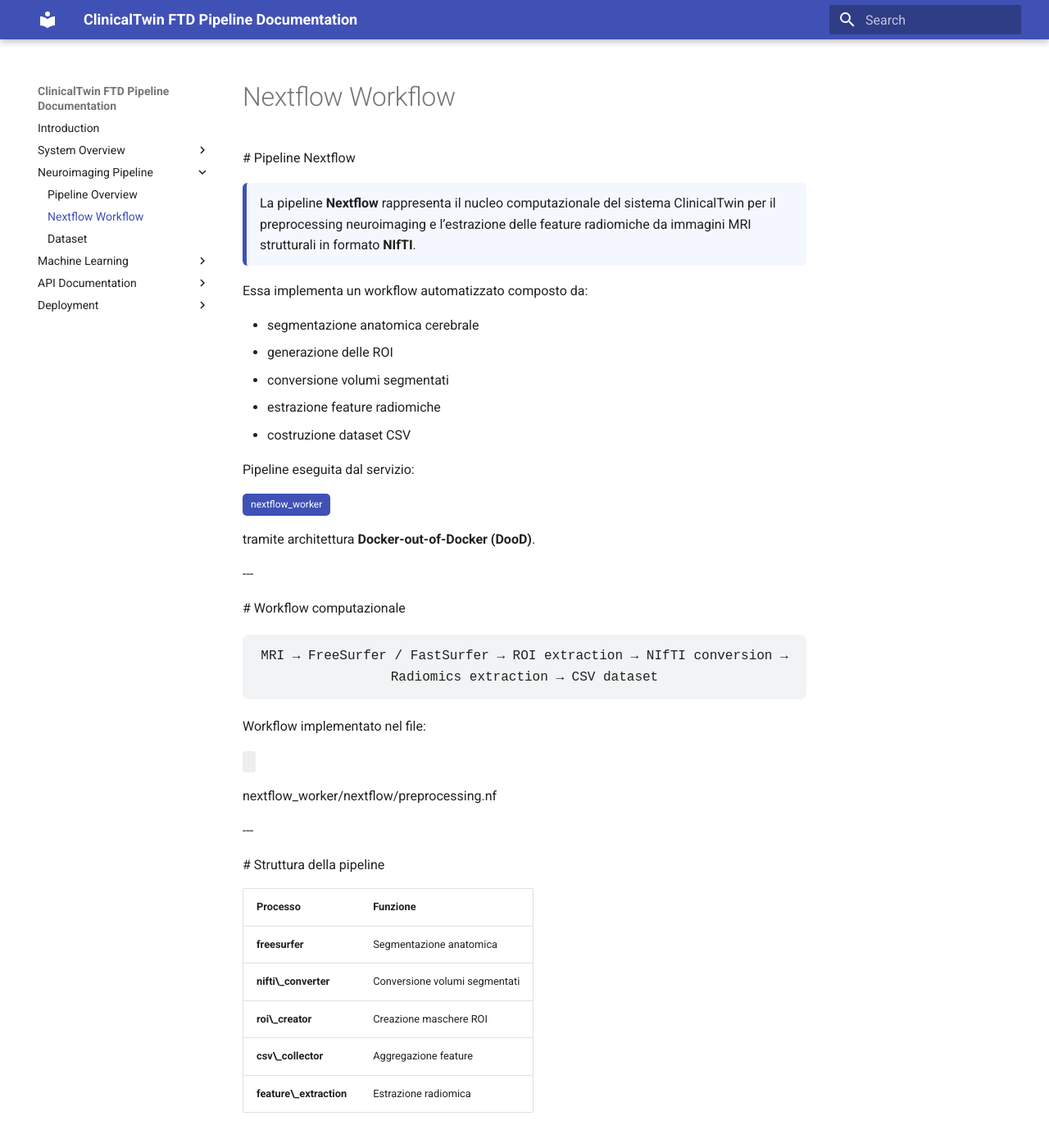
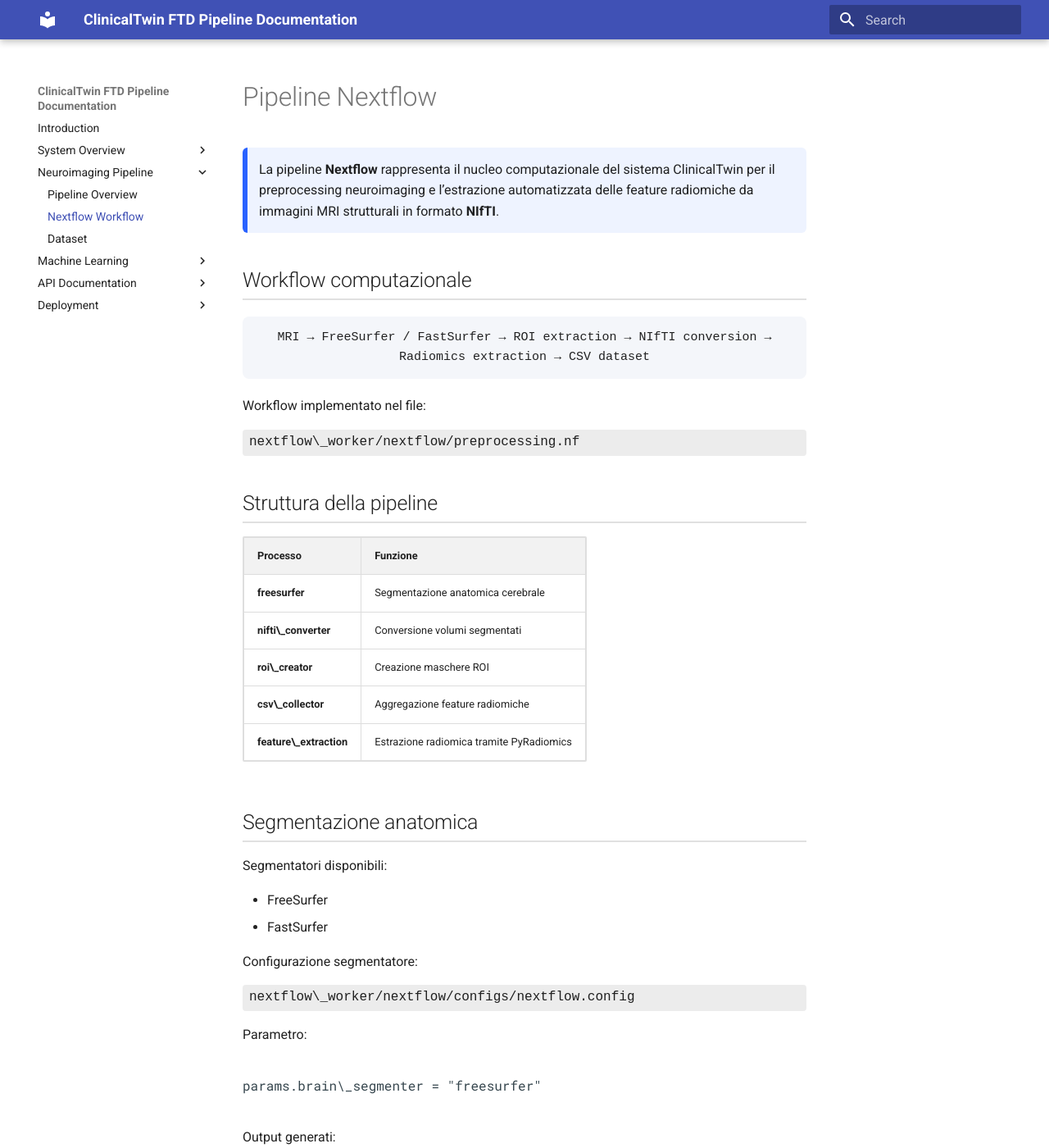
Before and after one commit to DomenicoVernone/Test, an MkDocs documentation site: the page built from docs/docs/nextflow.md, in a window 1280 px wide and 1400 px high. Shown: the whole window at 82% size. Built offline with MkDocs 1.6.1 and Material for MkDocs 9.7.7, drawn with Linux system fonts in a browser that asks for light colours; some of the changed text lies outside the part shown.

Commit message:
Update nextflow.md

```diff
--- a/docs/docs/nextflow.md
+++ b/docs/docs/nextflow.md
@@ -1,12 +1,12 @@
 <style>
 
-.section-box {
+.info-box {
 
-&#x20; border-left: 5px solid #3f51b5;
+&#x20; border-left: 6px solid #2962ff;
 
-&#x20; background: #f5f7ff;
+&#x20; background: #eef3ff;
 
-&#x20; padding: 12px 16px;
+&#x20; padding: 14px;
 
 &#x20; margin: 18px 0;
 
@@ -16,19 +16,19 @@
 
 
 
-.pipeline-box {
+.pipeline-flow {
 
-&#x20; background: #f1f3f4;
+&#x20; background: #f4f6fa;
+
+&#x20; padding: 14px;
+
+&#x20; text-align: center;
+
+&#x20; font-family: monospace;
 
 &#x20; border-radius: 8px;
 
-&#x20; padding: 14px;
-
-&#x20; font-family: monospace;
-
-&#x20; text-align: center;
-
-&#x20; font-size: 16px;
+&#x20; font-size: 15px;
 
 &#x20; margin: 20px 0;
 
@@ -36,11 +36,11 @@
 
 
 
-.code-path {
+.code-inline {
 
-&#x20; background: #eeeeee;
+&#x20; background: #ececec;
 
-&#x20; padding: 4px 8px;
+&#x20; padding: 3px 8px;
 
 &#x20; border-radius: 4px;
 
@@ -54,11 +54,11 @@
 
 &#x20; display: inline-block;
 
-&#x20; padding: 4px 10px;
-
-&#x20; background: #3f51b5;
+&#x20; background: #2962ff;
 
 &#x20; color: white;
+
+&#x20; padding: 4px 10px;
 
 &#x20; border-radius: 5px;
 
@@ -66,63 +66,73 @@
 
 }
 
+
+
+.section-title {
+
+&#x20; margin-top: 40px;
+
+&#x20; border-bottom: 2px solid #e0e0e0;
+
+&#x20; padding-bottom: 5px;
+
+}
+
+
+
+table {
+
+&#x20; border-collapse: collapse;
+
+&#x20; width: 100%;
+
+&#x20; margin-top: 15px;
+
+}
+
+
+
+th {
+
+&#x20; background: #f2f2f2;
+
+}
+
+
+
+th, td {
+
+&#x20; padding: 10px;
+
+&#x20; border: 1px solid #ddd;
+
+}
+
 </style>
 
 
 
-\# Pipeline Nextflow
+
+
+<h1>Pipeline Nextflow</h1>
 
 
 
-<div class="section-box">
+<div class="info-box">
 
-La pipeline <strong>Nextflow</strong> rappresenta il nucleo computazionale del sistema ClinicalTwin per il preprocessing neuroimaging e l’estrazione delle feature radiomiche da immagini MRI strutturali in formato <strong>NIfTI</strong>.
+La pipeline <strong>Nextflow</strong> rappresenta il nucleo computazionale del sistema ClinicalTwin per il preprocessing neuroimaging e l’estrazione automatizzata delle feature radiomiche da immagini MRI strutturali in formato <strong>NIfTI</strong>.
 
 </div>
 
 
 
-Essa implementa un workflow automatizzato composto da:
+
+
+<h2 class="section-title">Workflow computazionale</h2>
 
 
 
-<ul>
-
-<li>segmentazione anatomica cerebrale</li>
-
-<li>generazione delle ROI</li>
-
-<li>conversione volumi segmentati</li>
-
-<li>estrazione feature radiomiche</li>
-
-<li>costruzione dataset CSV</li>
-
-</ul>
-
-
-
-Pipeline eseguita dal servizio:
-
-
-
-<span class="badge">nextflow\_worker</span>
-
-
-
-tramite architettura <strong>Docker-out-of-Docker (DooD)</strong>.
-
-
-
-\---
-
-
-
-\# Workflow computazionale
-
-
-
-<div class="pipeline-box">
+<div class="pipeline-flow">
 
 MRI → FreeSurfer / FastSurfer → ROI extraction → NIfTI conversion → Radiomics extraction → CSV dataset
 
@@ -134,19 +144,17 @@ Workflow implementato nel file:
 
 
 
-<span class="code-path">
+<div class="code-inline">
 
 nextflow\_worker/nextflow/preprocessing.nf
 
-</span>
+</div>
 
 
 
-\---
 
 
-
-\# Struttura della pipeline
+<h2 class="section-title">Struttura della pipeline</h2>
 
 
 
@@ -206,19 +214,19 @@ nextflow\_worker/nextflow/preprocessing.nf
 
 <td><strong>feature\_extraction</strong></td>
 
-<td>Estrazione radiomica</td>
+<td>Estrazione radiomica tramite PyRadiomics</td>
 
 </tr>
+
+
 
 </table>
 
 
 
-\---
 
 
-
-\# Segmentazione anatomica
+<h2 class="section-title">Segmentazione anatomica</h2>
 
 
 
@@ -228,9 +236,9 @@ Segmentatori disponibili:
 
 <ul>
 
-<li><strong>FreeSurfer</strong></li>
+<li>FreeSurfer</li>
 
-<li><strong>FastSurfer</strong></li>
+<li>FastSurfer</li>
 
 </ul>
 
@@ -240,11 +248,11 @@ Configurazione segmentatore:
 
 
 
-<span class="code-path">
+<div class="code-inline">
 
 nextflow\_worker/nextflow/configs/nextflow.config
 
-</span>
+</div>
 
 
 
@@ -254,7 +262,7 @@ Parametro:
 
 <pre>
 
-params.brain\_segmenter = freesurfer
+params.brain\_segmenter = "freesurfer"
 
 </pre>
 
@@ -276,23 +284,21 @@ Output generati:
 
 
 
-\---
+
+
+<h2 class="section-title">Generazione ROI</h2>
 
 
 
-\# Generazione ROI
+File configurazione ROI:
 
 
 
-File di configurazione ROI:
-
-
-
-<span class="code-path">
+<div class="code-inline">
 
 nextflow\_worker/data/external/ROI\_labels.tsv
 
-</span>
+</div>
 
 
 
@@ -312,11 +318,11 @@ Contiene:
 
 
 
-Totale ROI utilizzate:
+Numero totale ROI:
 
 
 
-<div class="pipeline-box">
+<div class="pipeline-flow">
 
 78 regioni cerebrali
 
@@ -324,11 +330,9 @@ Totale ROI utilizzate:
 
 
 
-\---
 
 
-
-\# Conversione volumi segmentati
+<h2 class="section-title">Conversione volumi segmentati</h2>
 
 
 
@@ -368,11 +372,9 @@ ROI\_mask.nii.gz
 
 
 
-\---
 
 
-
-\# Estrazione feature radiomiche
+<h2 class="section-title">Estrazione feature radiomiche</h2>
 
 
 
@@ -388,15 +390,13 @@ Configurazione:
 
 
 
-<span class="code-path">
+<div class="code-inline">
 
 nextflow\_worker/data/external/pyradiomics.yaml
 
-</span>
+</div>
 
 
-
-Feature estratte:
 
 
 
@@ -420,6 +420,8 @@ Feature estratte:
 
 
 
+
+
 <h3>Shape features</h3>
 
 
@@ -435,6 +437,8 @@ Feature estratte:
 <li>sphericity</li>
 
 </ul>
+
+
 
 
 
@@ -458,15 +462,13 @@ Feature estratte:
 
 
 
-\---
+
+
+<h2 class="section-title">Generazione dataset CSV</h2>
 
 
 
-\# Generazione dataset CSV
-
-
-
-Aggregazione feature tramite:
+Processo:
 
 
 
@@ -502,11 +504,9 @@ Contiene:
 
 
 
-\---
 
 
-
-\# Parametri configurabili
+<h2 class="section-title">Parametri configurabili</h2>
 
 
 
@@ -514,11 +514,11 @@ File configurazione:
 
 
 
-<span class="code-path">
+<div class="code-inline">
 
 nextflow\_worker/nextflow/configs/nextflow.config
 
-</span>
+</div>
 
 
 
@@ -592,23 +592,19 @@ nextflow\_worker/nextflow/configs/nextflow.config
 
 </tr>
 
+
+
 </table>
 
 
 
-\---
+
+
+<h2 class="section-title">Architettura Docker-out-of-Docker</h2>
 
 
 
-\# Architettura Docker-out-of-Docker
-
-
-
-Pipeline basata su:
-
-
-
-<div class="pipeline-box">
+<div class="pipeline-flow">
 
 Docker-out-of-Docker (DooD)
 
@@ -640,7 +636,11 @@ Build immagini richieste:
 
 docker build -t clinical-freesurfer -f nextflow\_worker/freesurfer.dockerfile nextflow\_worker/
 
+
+
 docker build -t clinical-fsl -f nextflow\_worker/fsl.dockerfile nextflow\_worker/
+
+
 
 docker build -t clinical-pyradiomics -f nextflow\_worker/pyradiomics.dockerfile nextflow\_worker/
 
@@ -648,11 +648,9 @@ docker build -t clinical-pyradiomics -f nextflow\_worker/pyradiomics.dockerfile
 
 
 
-\---
 
 
-
-\# Output della pipeline
+<h2 class="section-title">Output della pipeline</h2>
 
 
 
```
Also changed, not shown: other parts of docs/docs/nextflow.md (+11 -9 lines).
